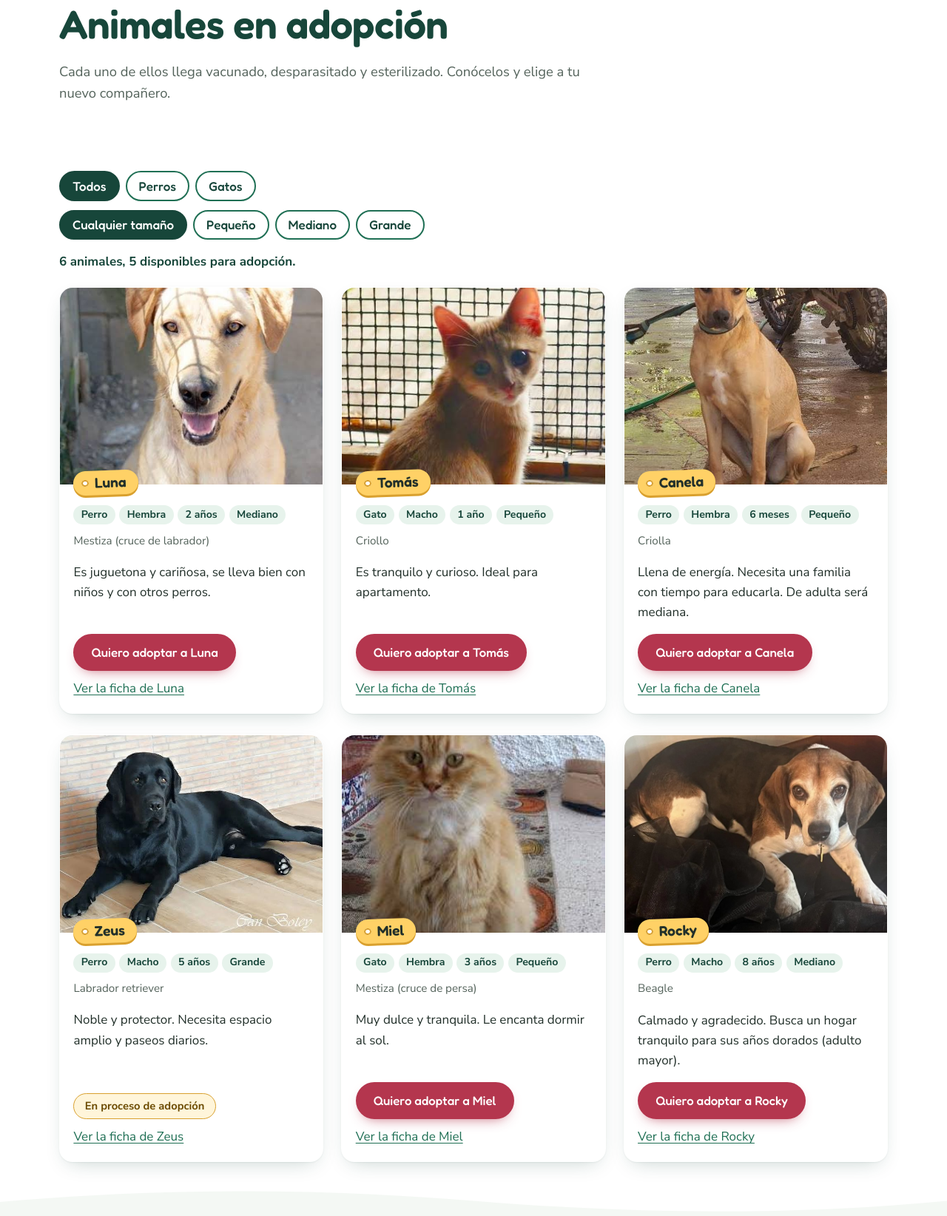
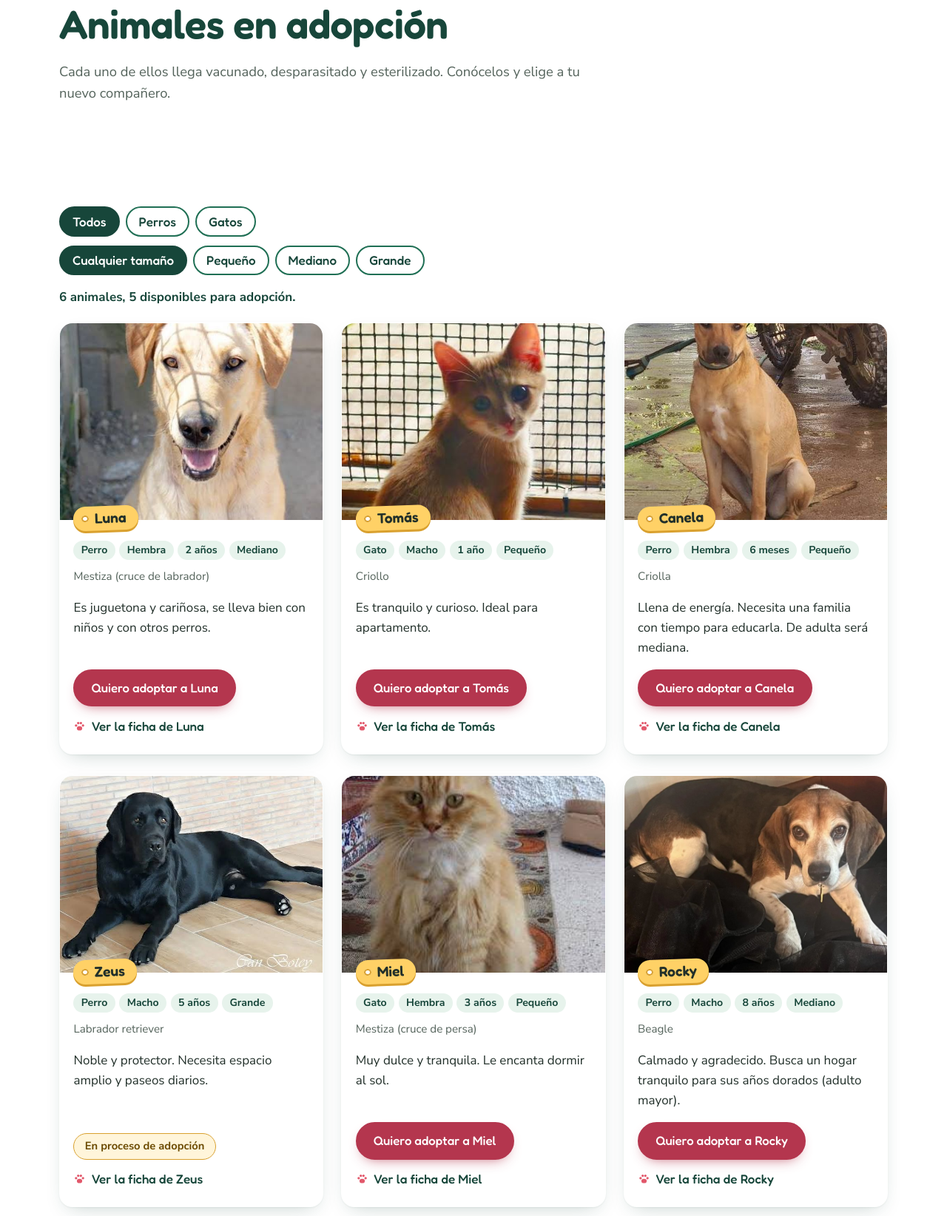
Before and after one commit to DiegoMosqueraC/Huellitas_Web, a Django app: page /animales/ in a window 1280 px wide. Shown: the part 134-1778 px from the top of the page at 74% size. Run offline with Django 5.2, Linux system fonts and the light colour scheme; data comes from the database, SQL or seed files in the repository.

Commit message:
Informe con la entrega 4 y estilo para los enlaces
- Informe del taller actualizado: nueva sección 9 (mapa del sitio, nuevas
  operaciones, diseño y pruebas de la ampliación) y semáforo al día.
- Evidencia de pruebas regenerada: 64 pruebas, todas OK.
- Enlaces con diseño: los de acción llevan una huella y los de las frases
  un subrayado coral; la ruta de la ficha tiene su propio estilo.
- La cabecera de las páginas interiores deja espacio para la onda de la
  sección siguiente.

```diff
--- a/backend/sitio/static/css/estilos.css
+++ b/backend/sitio/static/css/estilos.css
@@ -1402,6 +1402,11 @@ main > .fondo-calido {
   position: relative;
 }
 
+/* La cabecera de las páginas interiores no tenía espacio abajo: la onda de la sección siguiente tapaba su texto. */
+main > .cabecera {
+  padding-bottom: clamp(2rem, 4vw, 3rem);
+}
+
 main > .fondo-suave::before,
 main > .fondo-calido::before,
 .pie::before {
@@ -1646,6 +1651,71 @@ button:active:not(:disabled),
   transition: background-color 0.2s ease;
 }
 
+/* Enlace de acción que va solo (junto a un botón): acompaña sin competir con él. */
+.enlace-accion {
+  display: inline-flex;
+  gap: 0.45rem;
+  align-items: center;
+  padding: 0.2rem 0;
+  font-family: var(--fuente-titulos);
+  font-weight: 500;
+  color: var(--verde-oscuro);
+  text-decoration: underline 2px transparent;
+  text-underline-offset: 0.3em;
+  transition: text-decoration-color 0.25s ease, color 0.2s ease;
+}
+
+.enlace-accion::before {
+  content: "";
+  flex: none;
+  width: 1.05rem;
+  height: 1.05rem;
+  background: var(--coral);
+  -webkit-mask: var(--huella) center / contain no-repeat;
+  mask: var(--huella) center / contain no-repeat;
+  transition: transform 0.35s var(--rebote);
+}
+
+.enlace-accion:hover {
+  color: var(--coral-fuerte);
+  text-decoration-color: currentColor;
+}
+
+.enlace-accion:hover::before {
+  transform: rotate(-15deg) scale(1.15);
+}
+
+/* Enlaces dentro de una frase: se distinguen sin romper la lectura. */
+main :is(p, li, td, dd, address, small) > a:not([class]) {
+  color: var(--verde);
+  font-weight: 700;
+  text-decoration: underline 2px rgba(226, 88, 107, 0.45);
+  text-underline-offset: 0.22em;
+  transition: color 0.2s ease, text-decoration-color 0.2s ease;
+}
+
+main :is(p, li, td, dd, address, small) > a:not([class]):hover {
+  color: var(--coral-fuerte);
+  text-decoration-color: currentColor;
+}
+
+/* Ruta de la ficha: Inicio / Animales / Nombre. */
+.migas a {
+  color: var(--tinta-suave);
+  font-weight: 700;
+  text-decoration: none;
+  transition: color 0.2s ease;
+}
+
+.migas a:hover {
+  color: var(--coral-fuerte);
+}
+
+.migas [aria-current="page"] {
+  color: var(--verde-oscuro);
+  font-weight: 700;
+}
+
 /* ---------- Formularios ---------- */
 
 input:not([type="checkbox"]):not([type="range"]),
--- a/backend/sitio/templates/sitio/_tarjeta_animal.html
+++ b/backend/sitio/templates/sitio/_tarjeta_animal.html
@@ -14,7 +14,7 @@
     <p>{{ animal.descripcion }}</p>
     <p class="tarjeta__acciones">
       {% include 'sitio/_boton_adoptar.html' %}
-      <a href="{% url 'sitio:ficha' animal.id %}">Ver la ficha de {{ animal.nombre }}</a>
+      <a class="enlace-accion" href="{% url 'sitio:ficha' animal.id %}">Ver la ficha de {{ animal.nombre }}</a>
     </p>
   </div>
 </article>
--- a/backend/sitio/templates/sitio/animal.html
+++ b/backend/sitio/templates/sitio/animal.html
@@ -31,7 +31,7 @@
       </dl>
       <p class="tarjeta__acciones">
         {% include 'sitio/_boton_adoptar.html' %}
-        <a href="{% url 'sitio:animales' %}">Ver todos los animales</a>
+        <a class="enlace-accion" href="{% url 'sitio:animales' %}">Ver todos los animales</a>
       </p>
     </div>
   </article>
--- a/docs/evidencias/resultado-pruebas.txt
+++ b/docs/evidencias/resultado-pruebas.txt
@@ -166,7 +166,7 @@ test_P06_jornadas_desde_la_base_de_datos (sitio.tests.PaginasTests)
 P06 /voluntarios/ muestra las jornadas futuras y oculta las pasadas; sin jornadas, un aviso. ... ok
 
 ----------------------------------------------------------------------
-Ran 64 tests in 55.317s
+Ran 64 tests in 55.366s
 
 OK
 Destroying test database for alias 'default' ('file:memorydb_default?mode=memory&cache=shared')...
```
Also changed, not shown: 2 other files.
